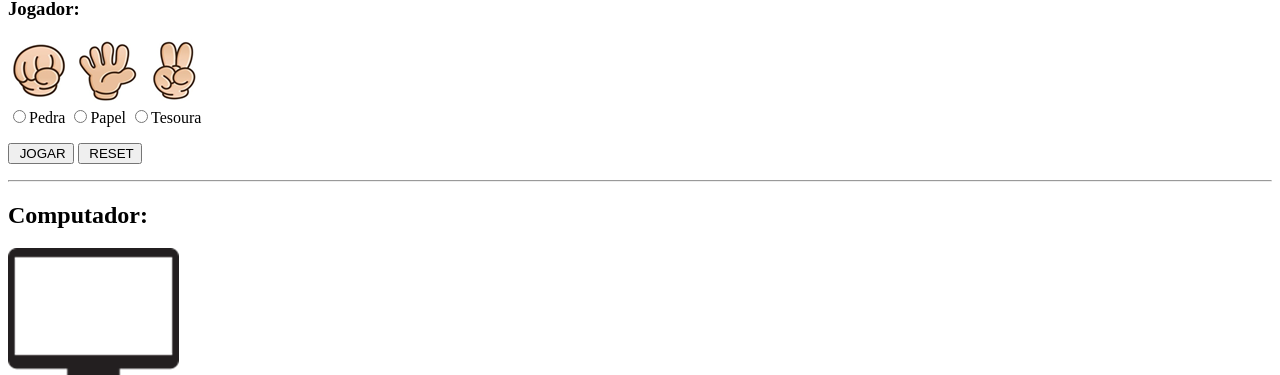
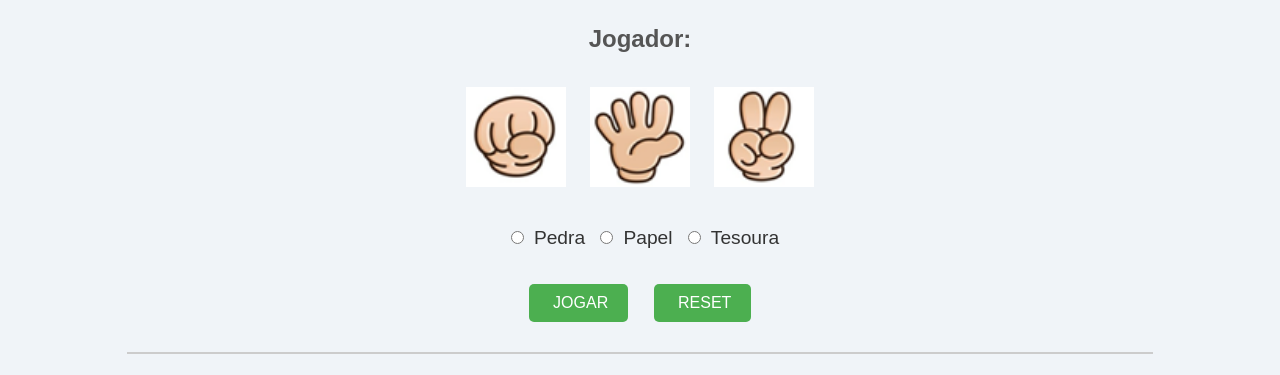
Before and after one commit to arkenzera-main/jokenpo, a plain HTML site: page index.html in a window 1280 px wide. Shown: the part 82-457 px from the top of the page. Drawn offline with Linux system fonts and the light colour scheme.

Commit message:
Css adicionado

```diff
--- a/index.html
+++ b/index.html
@@ -6,6 +6,7 @@
     <meta name="viewport" content="width=device-width, initial-scale=1.0">
     <title>Jokenpô</title>
     <link rel="manifest" href="manifest.json">
+    <link rel="stylesheet" href="style.css">
 </head>
 
 <body>
--- /dev/null
+++ b/style.css
@@ -0,0 +1,102 @@
+/* Estilo geral */
+body {
+    font-family: 'Arial', sans-serif;
+    background-color: #f0f4f8;
+    color: #333;
+    text-align: center;
+    margin: 0;
+    padding: 0;
+}
+
+h1 {
+    color: #ff6347;
+    margin-top: 20px;
+    font-size: 3rem;
+}
+
+h3 {
+    color: #555;
+    font-size: 1.5rem;
+}
+
+h2 {
+    font-size: 2rem;
+    color: #4CAF50;
+}
+
+form {
+    margin-top: 20px;
+    font-size: 1.2rem;
+}
+
+/* Estilizando os botões */
+input[type="button"],
+input[type="reset"] {
+    background-color: #4CAF50;
+    border: none;
+    color: white;
+    padding: 10px 20px;
+    margin: 10px;
+    font-size: 1rem;
+    cursor: pointer;
+    border-radius: 5px;
+    transition: background-color 0.3s ease;
+}
+
+input[type="button"]:hover,
+input[type="reset"]:hover {
+    background-color: #45a049;
+}
+
+/* Estilo para os radio buttons */
+input[type="radio"] {
+    margin: 10px;
+}
+
+p {
+    margin-top: 20px;
+}
+
+/* Estilo das imagens */
+img {
+    width: 100px;
+    height: 100px;
+    margin: 10px;
+}
+
+/* Estilo do placar */
+#placar {
+    margin-top: 20px;
+    font-size: 1.8rem;
+    color: #333;
+    font-weight: bold;
+}
+
+/* Linha divisória */
+hr {
+    margin: 20px auto;
+    width: 80%;
+    border: 1px solid #ccc;
+}
+
+/* Responsividade */
+@media (max-width: 600px) {
+    h1 {
+        font-size: 2.5rem;
+    }
+
+    h2, h3 {
+        font-size: 1.2rem;
+    }
+
+    img {
+        width: 80px;
+        height: 80px;
+    }
+
+    input[type="button"],
+    input[type="reset"] {
+        padding: 8px 16px;
+        font-size: 0.9rem;
+    }
+}
```
